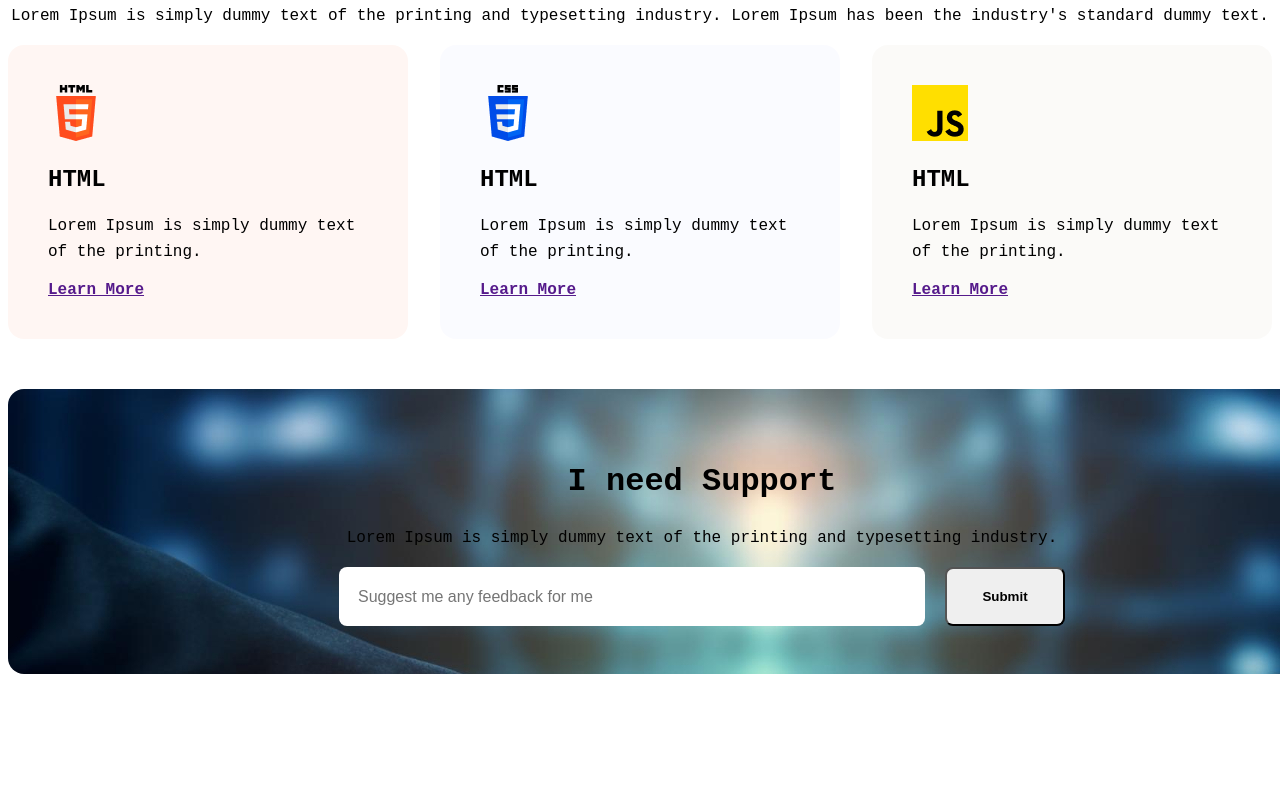
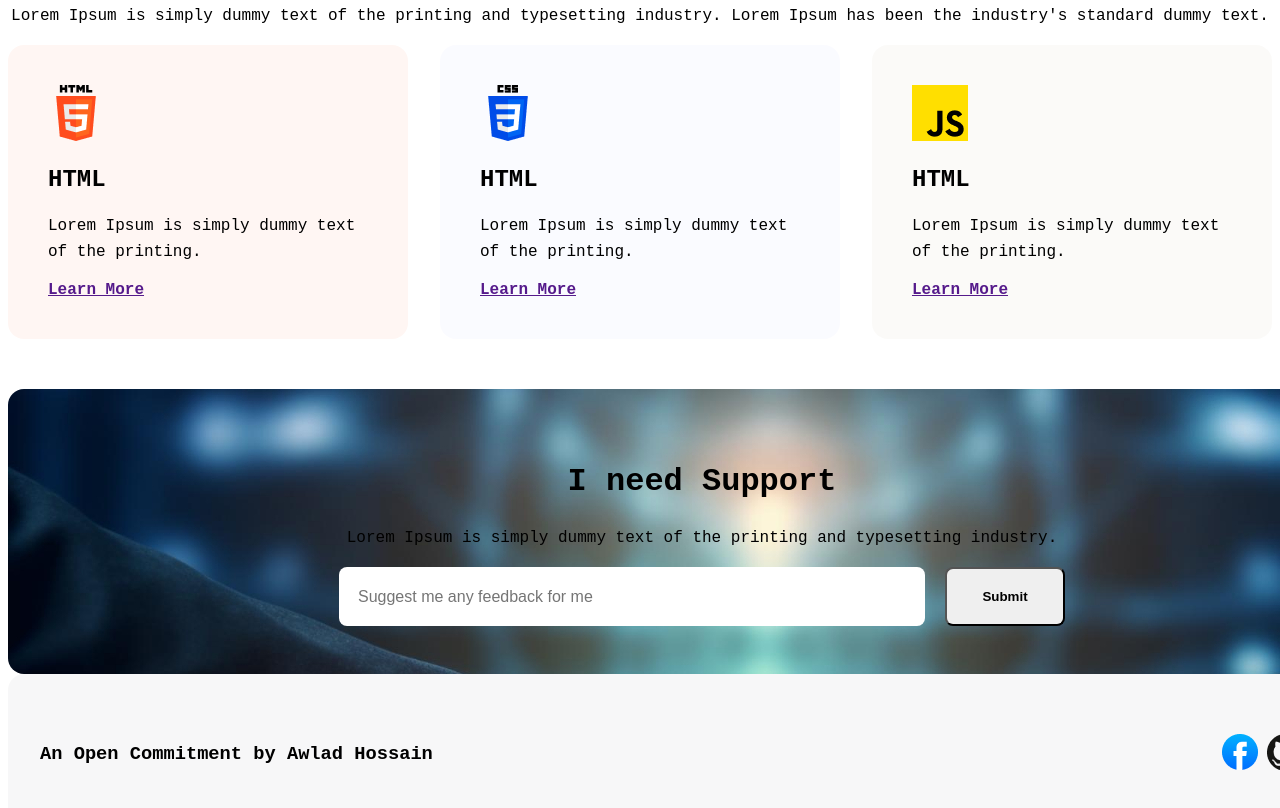
Before and after one commit to noorjahan220/Assignment_1, a plain HTML site: page index.html in a window 1280 px wide. Shown: the part 3269-4077 px from the top of the page. Before the commit the page ends 3951 px from the top, so only its background shows below. Drawn offline with Linux system fonts and the light colour scheme; a web font is replaced by a local one.

Commit message:
add footer

```diff
--- a/index.html
+++ b/index.html
@@ -122,8 +122,13 @@
         </section>
 
     </main>
-    <footer>
-
+    <footer class="foot_section">
+       <h3>An Open Commitment by Awlad Hossain</h3>
+       <div>
+        <a href=""><img src="assets/facebook.png" alt=""></img></a>
+        <a href=""><img src="assets/github.png" alt=""></img></a>
+        <a href=""><img src="assets/linkedin-icon 1.png" alt=""></img></a>
+       </div>
 
     </footer>
 </body>
--- a/styles/style.css
+++ b/styles/style.css
@@ -209,3 +209,16 @@ input[type="submit"]{
     font-weight: 600;
     cursor: pointer;
 }
+/* footer section */
+.foot_section{
+    display: flex;
+    flex-direction: row;
+    justify-content: space-between;
+    align-items: center;
+    width: 1310px;
+    margin: 0 auto;
+    border-radius: 16px;
+    padding: 50px 32px;
+    background-color: rgb(13, 19, 33,3%);
+
+}
```
